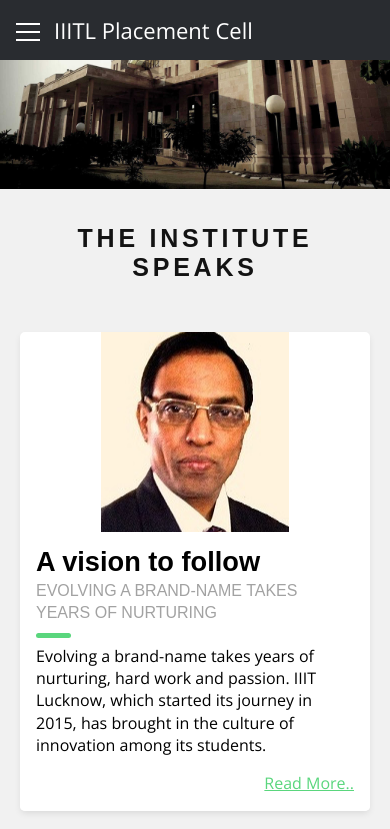
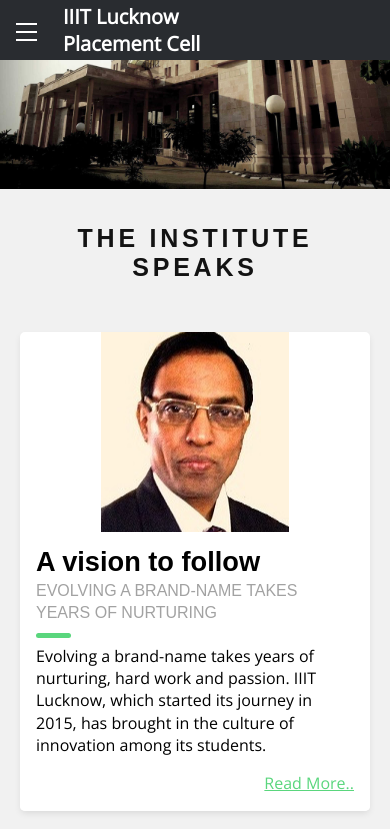
Before and after one commit to axios-iiitl/Placement-Website, a React (Create React App) app: page / in a window 390 px wide. Shown: the top 829 px of the page. Built offline with nearby package versions, Linux system fonts and the light colour scheme.

Commit message:
Change heading

```diff
--- a/src/App.css
+++ b/src/App.css
@@ -17,7 +17,7 @@
 
 .logo{
   color:white;
-  font-size:28px;
+  font-size:20px;
   text-decoration: none;
   margin-left:0.5rem;
   display: block;
@@ -175,11 +175,16 @@
   justify-content: center;
 }
 .sidebar-logo-text{
-   font-size:31px;
+   font-size:21px;
+   margin-right: 70px;
 }
 
 .cross-btn {
   margin-top: px;
+}
+
+.logo {
+  font-weight: 800;
 }
 
 @media (max-width: 440px) {
@@ -187,18 +192,25 @@
     width:258px;
   }
   .sidebar-logo-text {
-    font-size: 21px;
+    font-size: 16px;
     margin-bottom: 5px;
+    display: flex;
+    margin-left: 11px;
+    font-weight: 800;
   }
   .cross-btn {
     font-size: 14px;
     margin-bottom: 0;
+    margin-right: 10px;
   }
   .logo {
-    font-size: 22px;
+    width: 209px;
+    margin-left: 17px;
+    font-weight: 800;
   }
   .toggle-btn-line{
-    width: 24px;
+    width: 21px;
+    margin-bottom: 0px;
   }
 }
 /* Backdrop component */
--- a/src/components/SideDrawer.js
+++ b/src/components/SideDrawer.js
@@ -18,7 +18,7 @@
             <div className='side'>
             <Link to="/" style={{textDecoration: "none", color: "white"}}>
             <span onClick={this.props.click} className="sidebar-logo-text">
-                IIITL Placement Cell
+                IIIT Lucknow Placement Cell
             </span>
             </Link>
             <span className='cross-btn' onClick={this.props.click}>
--- a/src/components/Toolbar.js
+++ b/src/components/Toolbar.js
@@ -9,7 +9,7 @@
             </div>
             <Link to="/" style={{ textDecoration: "none", color: "white" }}>
                 <div className="logo">
-                    IIITL Placement Cell
+                    IIIT Lucknow Placement Cell
         </div>
             </Link>
             <div className="spacer"></div>
```
